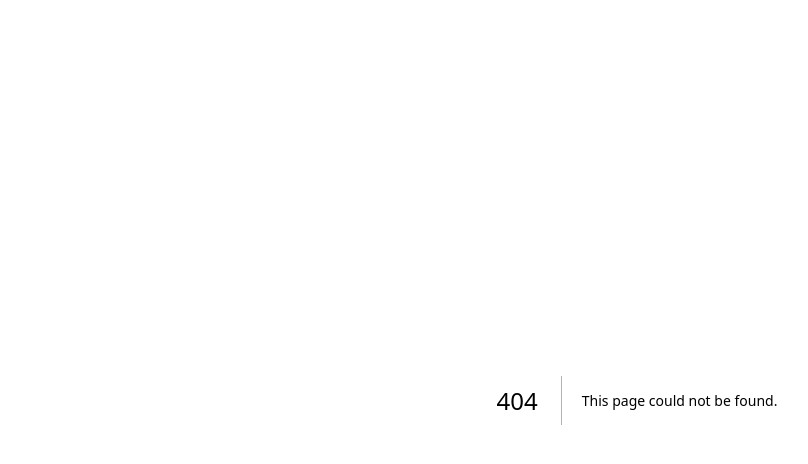
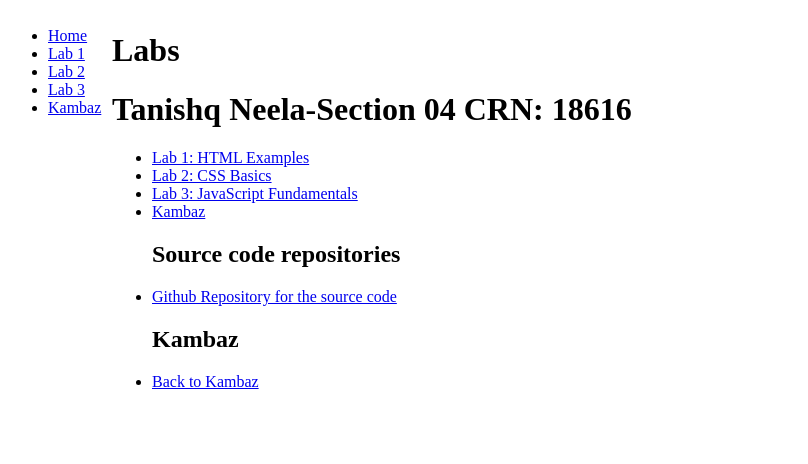
Before and after one commit to tanishq-007/nextjs-kambaz, a Next.js app: page /Labs in a window 1280 px wide. Before the commit this address had no page. Shown: the top 464 px of the page, without its empty margins (3-811 px from the left). Built offline with nearby package versions, Linux system fonts and the light colour scheme.

Commit message:
last commit

```diff
--- a/app/(Kambaz)/Navigation.tsx
+++ b/app/(Kambaz)/Navigation.tsx
@@ -8,6 +8,6 @@ export default function KambazNavigation() {
       <Link href="/Dashboard" id="wd-course-link">Courses</Link><br/>
       <Link href="/Calendar" id="wd-calendar-link">Calendar</Link><br/>
       <Link href="/Inbox" id="wd-inbox-link">Inbox</Link><br/>
-      <Link href="/Labs/Lab1" id="wd-labs-link">Labs</Link><br/>
+      <Link href="/Labs" id="wd-labs-link">Labs</Link><br/>
     </div>
 );}
--- a/app/Labs/TOC.tsx
+++ b/app/Labs/TOC.tsx
@@ -3,7 +3,7 @@ export default function TOC() {
  return (
    <ul>
      <li>
-       <Link href="/Labs/Lab1" id="wd-lab1-link">
+       <Link href="/Labs" id="wd-lab1-link">
          Home </Link>
      </li>
      <li>
--- /dev/null
+++ b/app/Labs/page.tsx
@@ -0,0 +1,36 @@
+import Link from "next/link";
+export default function Labs() {
+ return (
+   <div id="wd-labs">
+     <h1>Labs</h1>
+
+     <h1>Tanishq Neela-Section 04 CRN: 18616</h1>
+     <ul>
+       <li>
+         <Link href="/Labs/Lab1" id="wd-lab1-link">
+           Lab 1: HTML Examples </Link>
+       </li>
+       <li>
+         <Link href="/Labs/Lab2" id="wd-lab2-link">
+           Lab 2: CSS Basics </Link>
+       </li>
+       <li>
+         <Link href="/Labs/Lab3" id="wd-lab3-link">
+           Lab 3: JavaScript Fundamentals </Link>
+       </li>
+       <li>
+       <Link href="/" id="wd-lab3-link">
+         Kambaz </Link> </li>
+
+       <h2>Source code repositories</h2>
+
+          <li><a href="https://github.com/tanishq-007/nextjs-kambaz" id="wd-github">Github Repository for the source code</a></li>
+
+
+          <h2>Kambaz</h2>
+        <li><Link href="/">Back to Kambaz</Link>     </li>
+
+
+     </ul>
+   </div>
+);}
```
Also changed, not shown: app/Labs/Lab1/page.tsx (+1 -8 lines).
